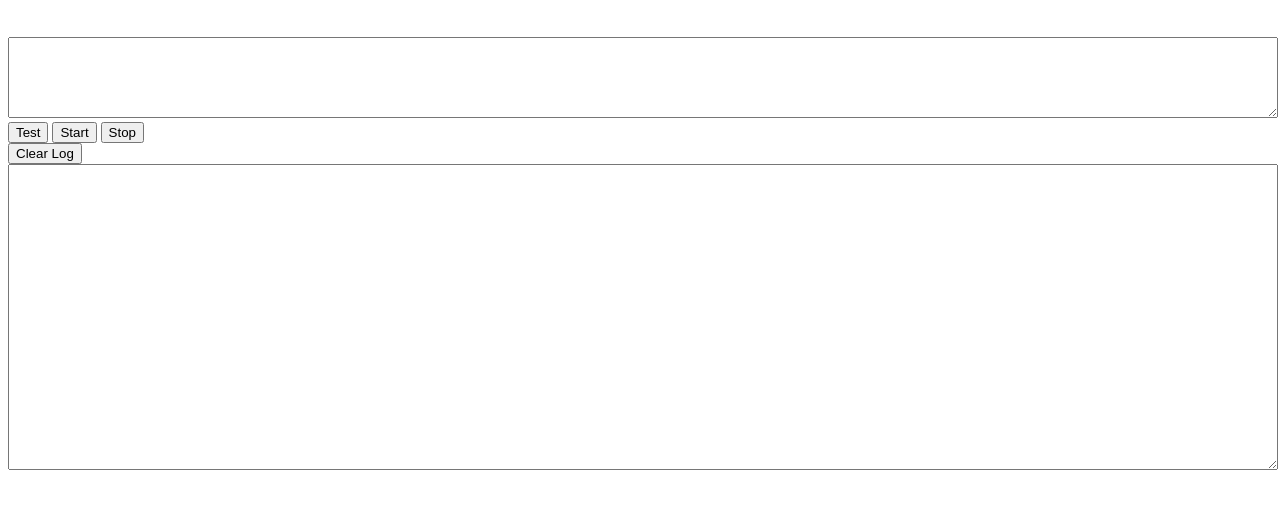
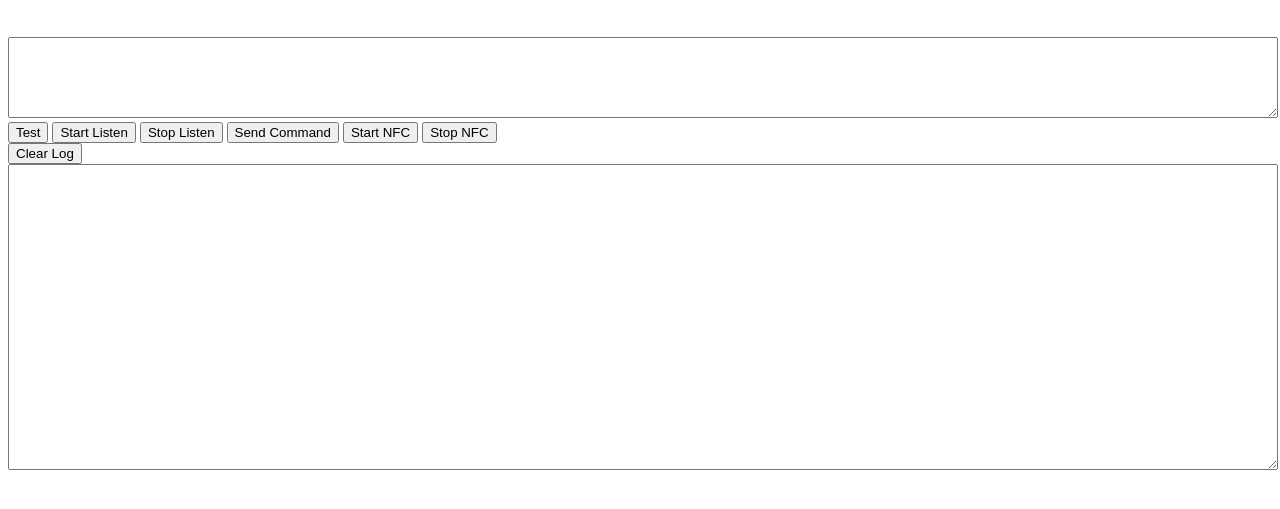
Before and after one commit to yongguo-magtek/magneflex.github.io, a plain HTML site: page index.html in a window 1280 px wide. Shown: the part 61-570 px from the top of the page. Drawn offline with nearby package versions, Linux system fonts and the light colour scheme.

Commit message:
add send command

```diff
--- a/MTMagneFlexLibJs.js
+++ b/MTMagneFlexLibJs.js
@@ -559,12 +559,7 @@ var MTMagneFlexLib = {
         }
     },
     eventPool : [],
-    availableEventName : [
-        "nfc_detected",
-        "nfc_removed",
-        "barcode_detected",
-        "barcode_removed"
-    ],
+
     onEvent: function(name, data) {
 
         evtObject = { name : name, data : data };
--- a/index.html
+++ b/index.html
@@ -13,8 +13,11 @@ http://www.w3.org/1999/xhtml">
 <textarea id="testinput" style="width: 100%;" rows="5"></textarea>
 <br />
 <button onclick="testScript();">Test</button>
-<button onclick="startNFCListener();">Start</button>
-<button onclick="stopNFCListener();">Stop</button>
+<button onclick="startNFCListener();">Start Listen</button>
+<button onclick="stopNFCListener();">Stop Listen</button>
+<button onclick="sendCommand();">Send Command</button>
+<button onclick="startNFCAccess();">Start NFC</button>
+<button onclick="stopNFCAccess();">Stop NFC</button>
 <br />
 <div>
     <button onclick="clearLog();">Clear Log</button>
@@ -33,7 +36,7 @@ http://www.w3.org/1999/xhtml">
         logArea = $("#logarea");
         var newValue = logArea.val() + x + "\n";
         logArea.val( newValue );
-        logArea.setSelectionRange(newValue.length,newValue.length);
+        logArea.scrollTop = logArea.scrollHeight;
         console.log(x + "\n");
     }
 
@@ -56,6 +59,40 @@ http://www.w3.org/1999/xhtml">
         MTMagneFlexLib.removeEventListener("all", dumpEvent)
     }
 
+    function startNFCAccess() {
+        readerArgument = new MTMagneFlexParameter.readerParameter();
+        readerArgument.timeLimit = '1E';
+        readerArgument.hideUI = false;
+        readerArgument.command = "";
+
+
+        requestArgument = new MTMagneFlexParameter.requestParameter();
+        requestArgument.operation = MagneFlexOp.REQUEST_SEND_COMMAND;
+        requestArgument.httpMethod = HTTPMethod.NONE;
+        requestArgument.closeDeviceAfter = false;
+        requestArgument.destinationURL = "";
+        MTMagneFlexLib.requestSendCommand(readerArgument,requestArgument,)
+    }
+
+    function stopNFCAccess() {
+
+    }
+
+    function sendCommand() {
+        var command = $("#testinput").val();
+        readerArgument = new MTMagneFlexParameter.readerParameter();
+        readerArgument.timeLimit = '1E';
+        readerArgument.hideUI = true;
+        readerArgument.command = command;
+
+
+        requestArgument = new MTMagneFlexParameter.requestParameter();
+        requestArgument.operation = MagneFlexOp.REQUEST_SEND_COMMAND;
+        requestArgument.httpMethod = HTTPMethod.NONE;
+        requestArgument.closeDeviceAfter = false;
+        requestArgument.destinationURL = "";
+        MTMagneFlexLib.requestSendCommand(readerArgument,requestArgument,function(x){log("Command Response : " + x);})
+    }
 
 </script>
 
```
